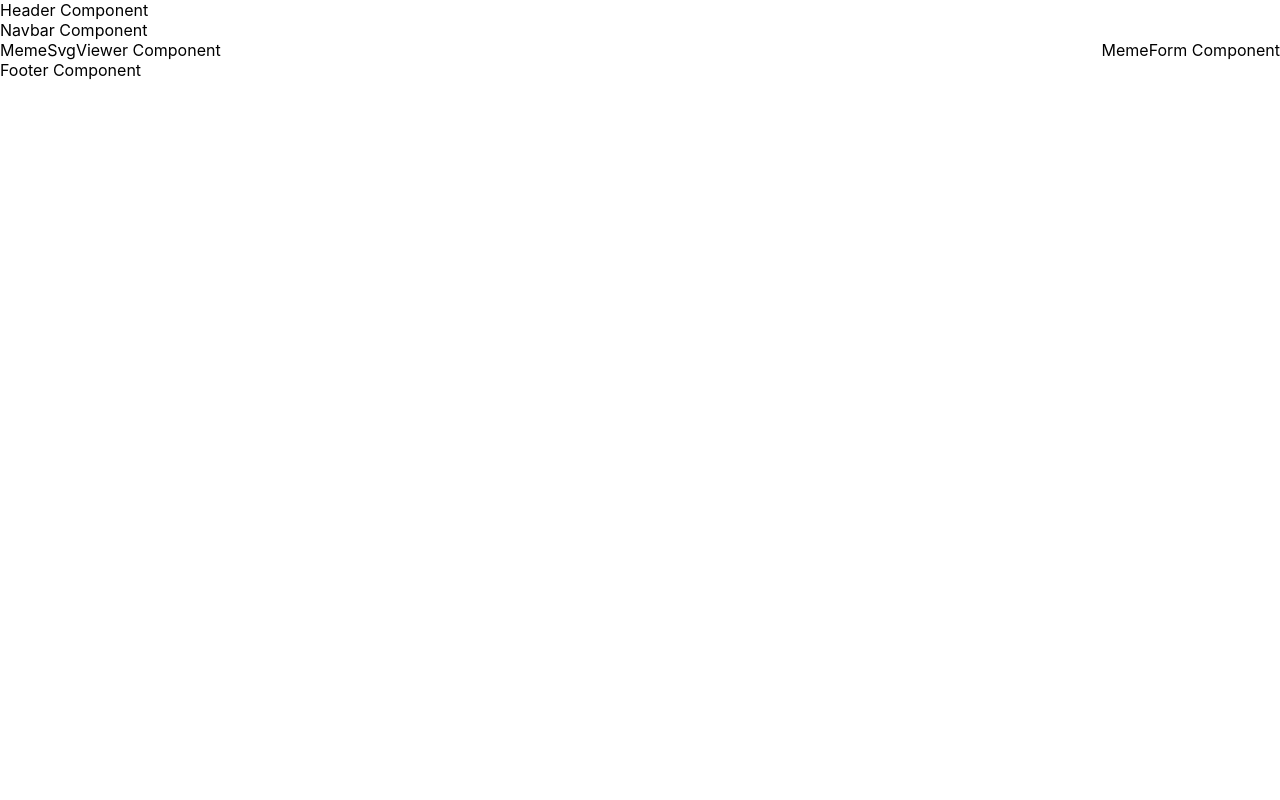
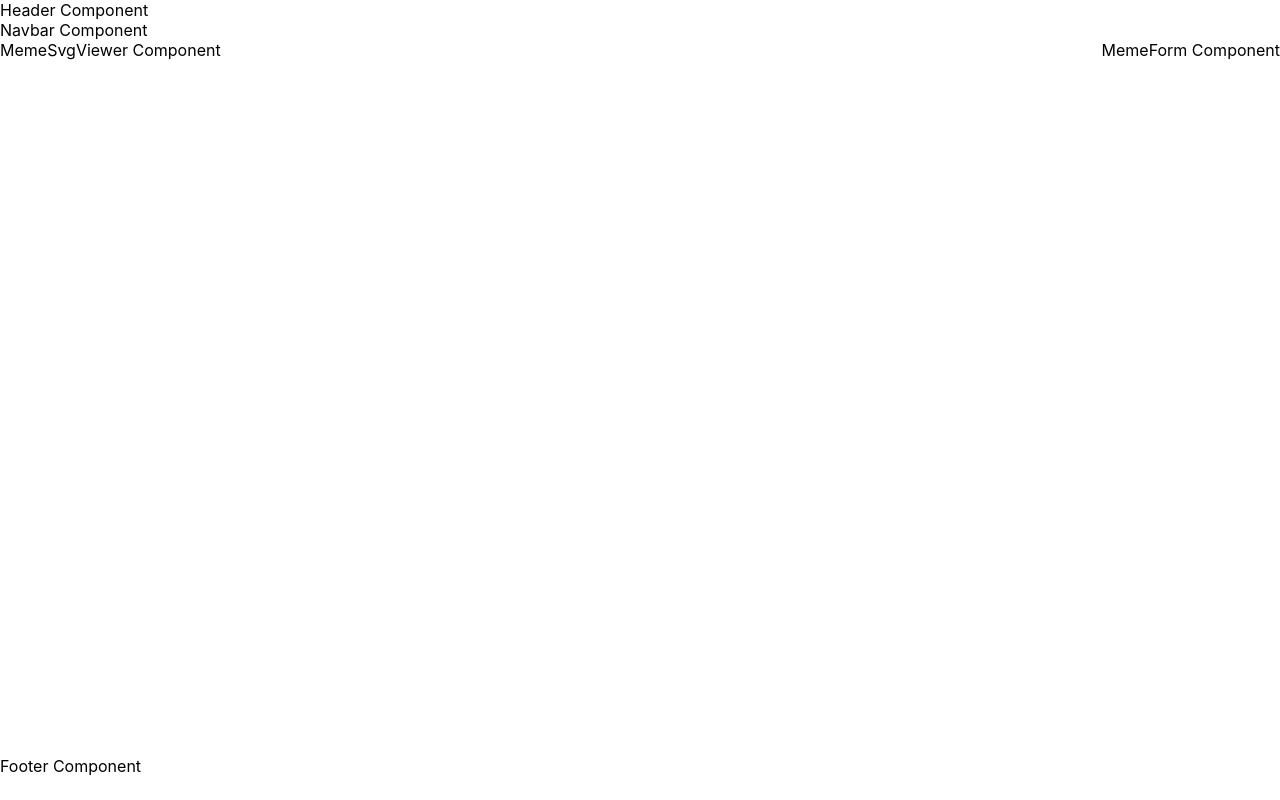
Before and after one commit to LouisBossart/exemple-react-formation, a React (Create React App) app: page / in a window 1280 px wide. Built offline with nearby package versions, Linux system fonts and the light colour scheme.

Commit message:
usage de css partagés

```diff
--- a/src/App/App.css
+++ b/src/App/App.css
@@ -1,3 +1,6 @@
 .App {
   height: 97vh;
 }
+.fullHeight{
+  height: 100%;
+}
--- /dev/null
+++ b/src/App/App.module.css
@@ -0,0 +1,3 @@
+.fullHeightModule{
+  height: 100%;
+}
--- a/src/App/components/layouts/FlexHGrow/FlexHGrow.jsx
+++ b/src/App/components/layouts/FlexHGrow/FlexHGrow.jsx
@@ -4,7 +4,7 @@ import styles from "./FlexHGrow.module.css";
 
 const FlexHGrow = (props) => {
   return (
-    <div className={styles.FlexHGrow} data-testid="FlexHGrow">
+    <div className={styles.FlexHGrow+' fullHeight'} data-testid="FlexHGrow">
       {props.children}
     </div>
   );
--- a/src/App/components/layouts/FlexWGrow/FlexWGrow.jsx
+++ b/src/App/components/layouts/FlexWGrow/FlexWGrow.jsx
@@ -1,10 +1,10 @@
 import React from "react";
 import PropTypes from "prop-types";
 import styles from "./FlexWGrow.module.css";
-
+import appStyle from '../../../App.module.css'
 const FlexWGrow = (props) => {
   return (
-    <div className={styles.FlexWGrow} data-testid="FlexWGrow">
+    <div className={styles.FlexWGrow+' '+appStyle.fullHeightModule} data-testid="FlexWGrow">
       {props.children}
     </div>
   );
```
